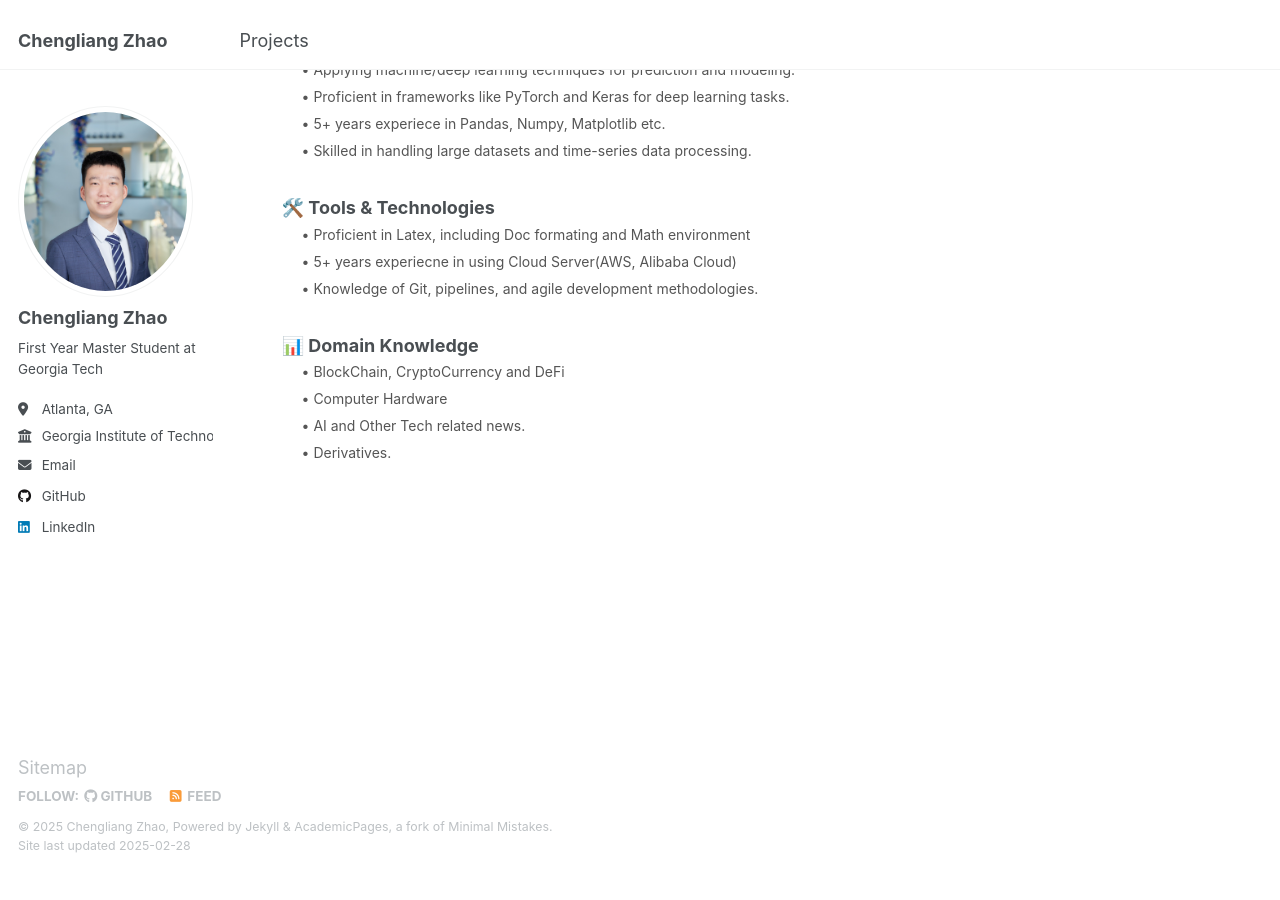
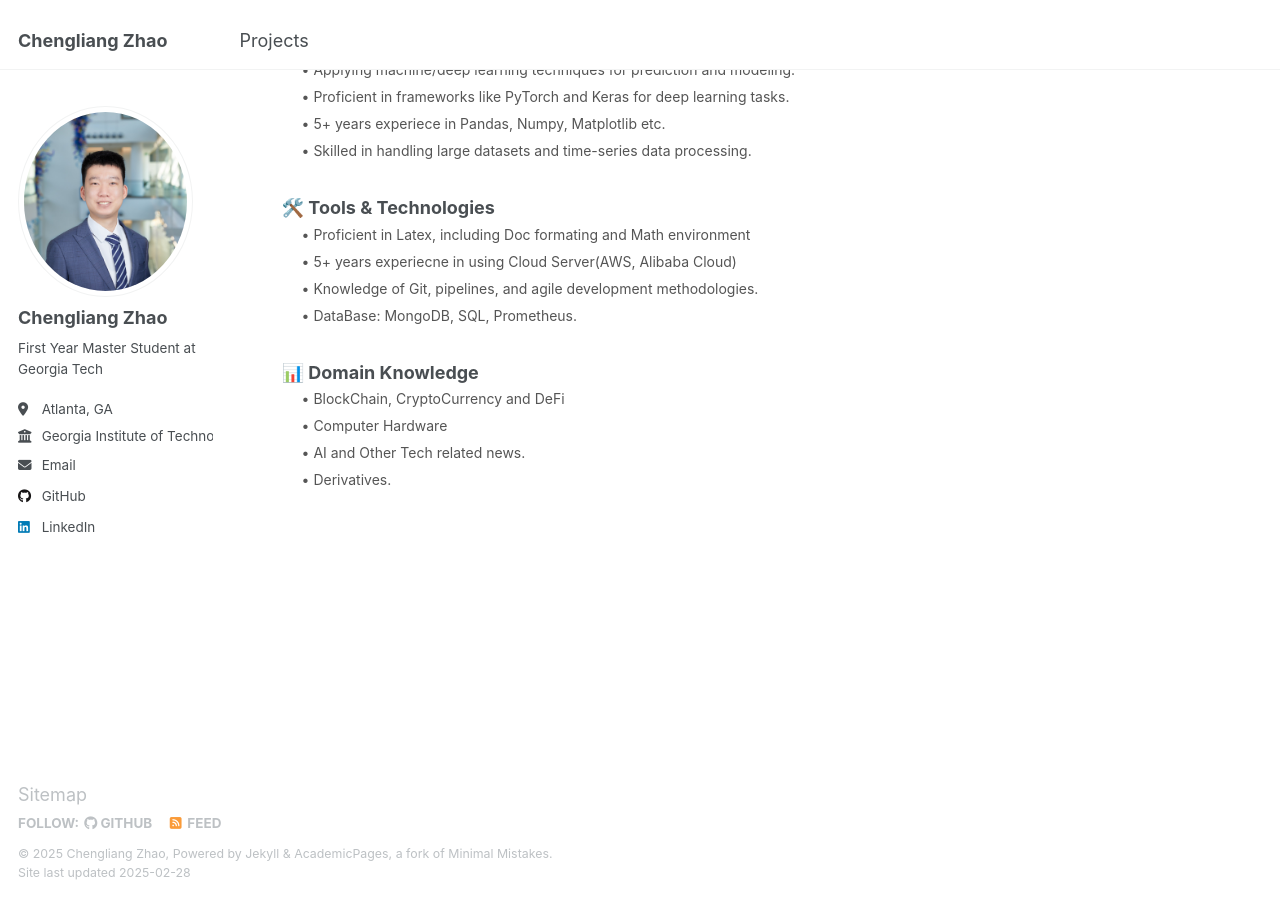
Before and after one commit to CL-ZHAO-git/CL-ZHAO-git.github.io, a Jekyll site: the page built from _pages/about.md, in a window 1280 px wide and 900 px high, scrolled down 1401 px. Built offline with Jekyll 4.4.1, drawn with Linux system fonts in a browser that asks for light colours; before the commit the page ends 2274 px from its top, so only the background shows below that.

Commit message:
edit about

```diff
--- a/_pages/about.md
+++ b/_pages/about.md
@@ -107,6 +107,8 @@ Actively looking for new opportunities!
       <li style="margin-bottom: 6px;">• Proficient in Latex, including Doc formating and Math environment</li>
       <li style="margin-bottom: 6px;">• 5+ years experiecne in using Cloud Server(AWS, Alibaba Cloud) </li>
       <li style="margin-bottom: 6px;">• Knowledge of Git, pipelines, and agile development methodologies.</li>
+      <li style="margin-bottom: 6px;">• DataBase: MongoDB, SQL, Prometheus.</li>
+
     </ul>
   </div>
 
```
